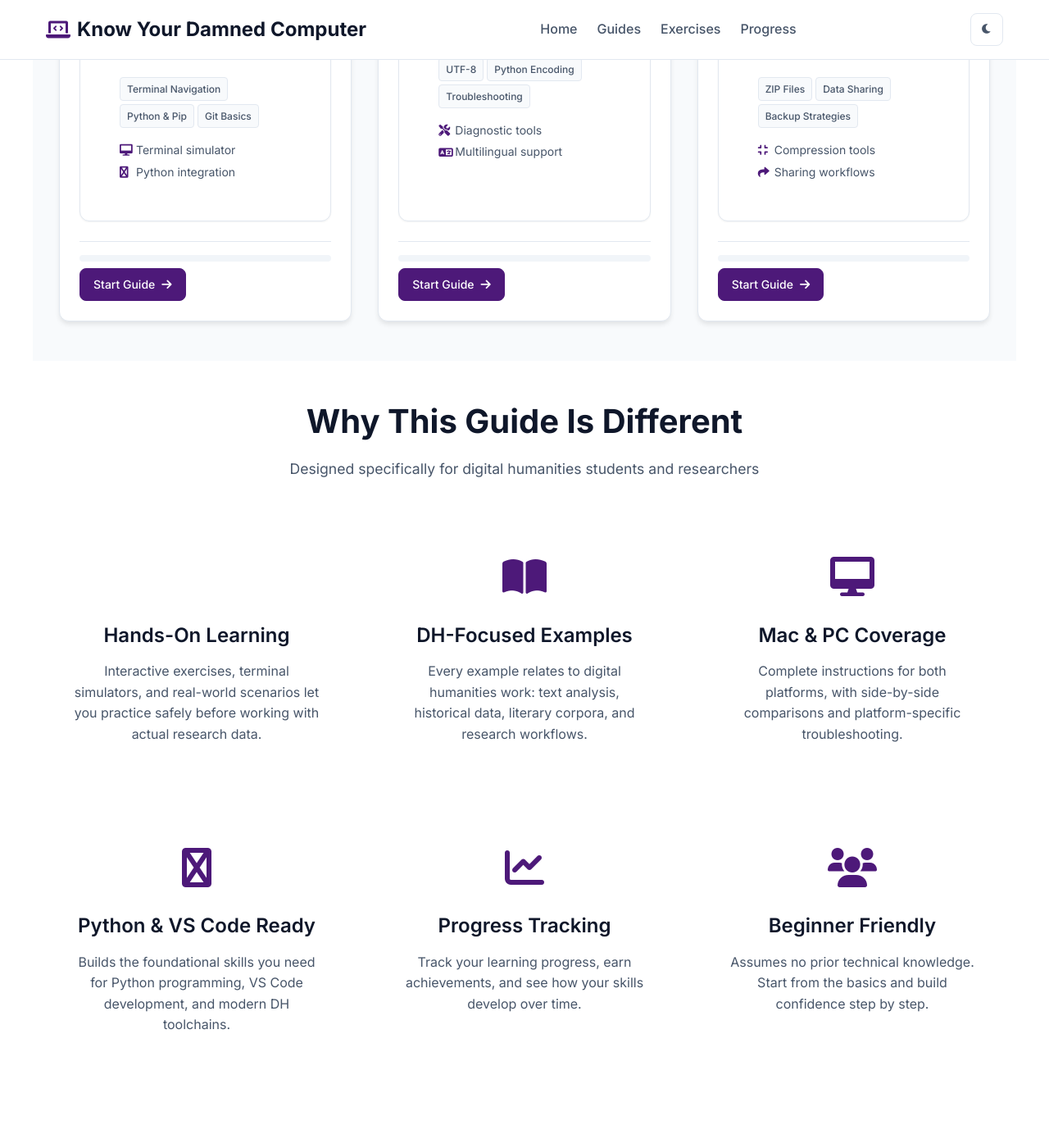
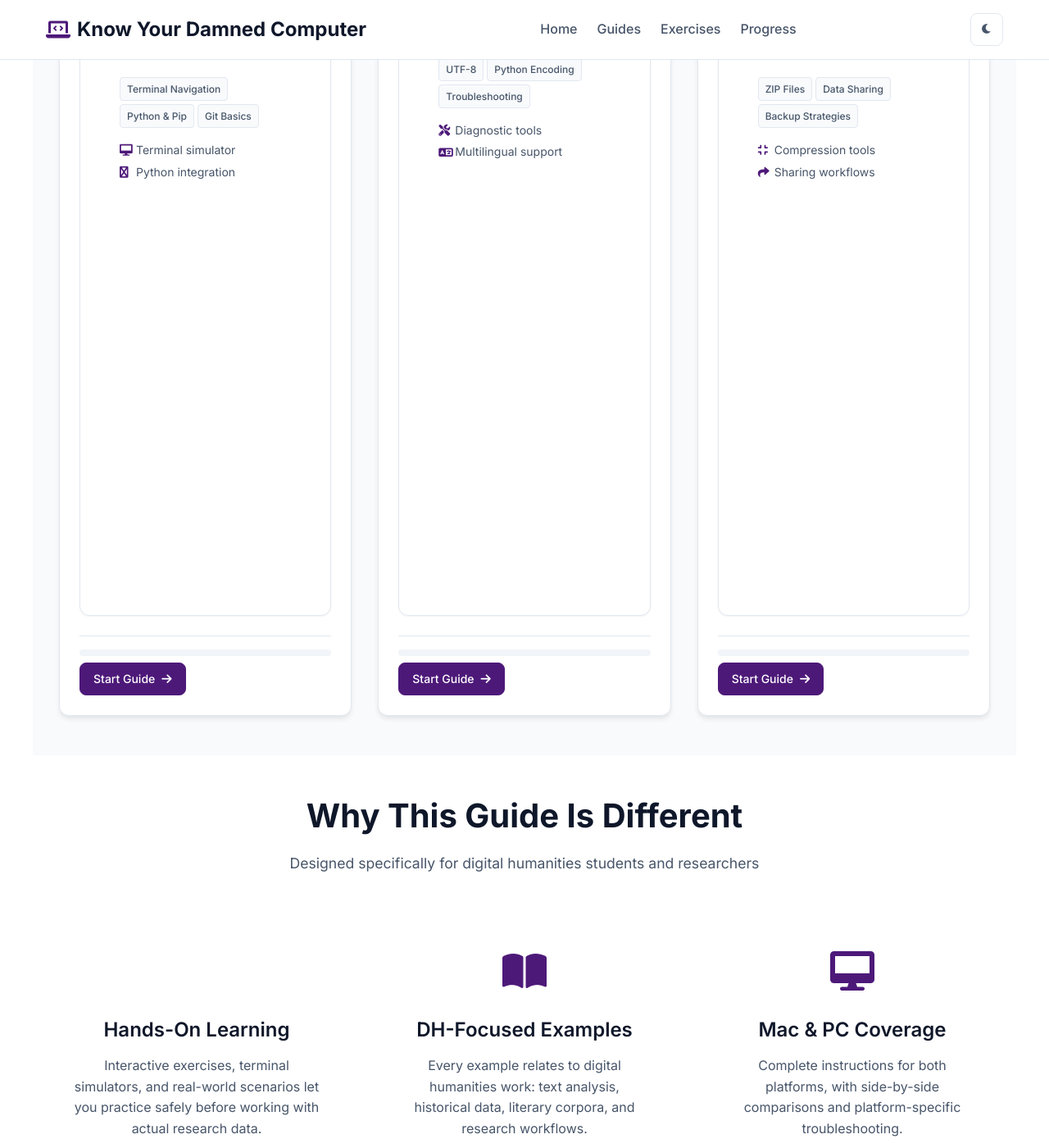
Before and after one commit to TCU-DCDA/know_your_damned_computer, a Jekyll site: the page built from docs/index.html, in a window 1280 px wide and 1400 px high, scrolled down 3080 px. Shown: the whole window at 82% size. Built offline with Jekyll 4.4.1, drawn with Linux system fonts in a browser that asks for light colours; nearby versions of some CDN libraries.

Commit message:
Improve grid and card layout styles
Enhanced the grid container with better alignment and row sizing. Updated guide-card styles for full height, minimum width, and improved layout consistency.

```diff
--- a/docs/assets/css/main.css
+++ b/docs/assets/css/main.css
@@ -304,6 +304,9 @@ blockquote {
   margin: 0 auto;
   padding: 0 var(--space-md);
   align-items: stretch;
+  justify-items: stretch;
+  align-content: start;
+  grid-auto-rows: 1fr;
 }
 
 .guide-card {
@@ -315,10 +318,11 @@ blockquote {
   flex-direction: column;
   transition: transform var(--transition-normal), box-shadow var(--transition-normal);
   border: 1px solid var(--border-color);
-  height: auto;
+  height: 100%;
   min-height: 420px;
   width: 100%;
   justify-self: stretch;
+  min-width: 0;
 }
 
 .guide-card:hover {
```
